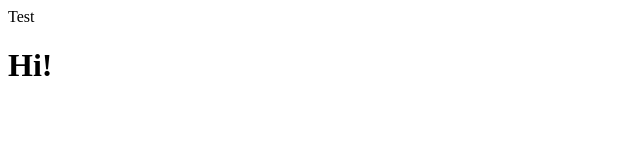
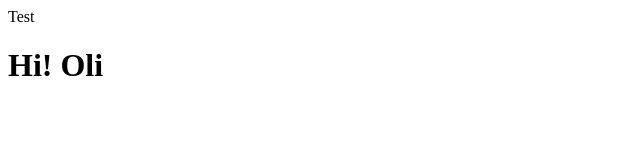
Before and after one commit to benno02/beispiel, a plain HTML site: page index.html in a window 1280 px wide. Shown: the full height of the page, 0-640 px from the left. Drawn offline with Linux system fonts and the light colour scheme.

Commit message:
index geändert

```diff
--- a/index.html
+++ b/index.html
@@ -3,6 +3,6 @@
 <titel>Test</title>
 </head>
 <body>
-<h1>Hi!</h1>
+<h1>Hi! Oli</h1>
 </body>
 </html>
```
Also changed, not shown: Neues Textdokument.txt (added).
